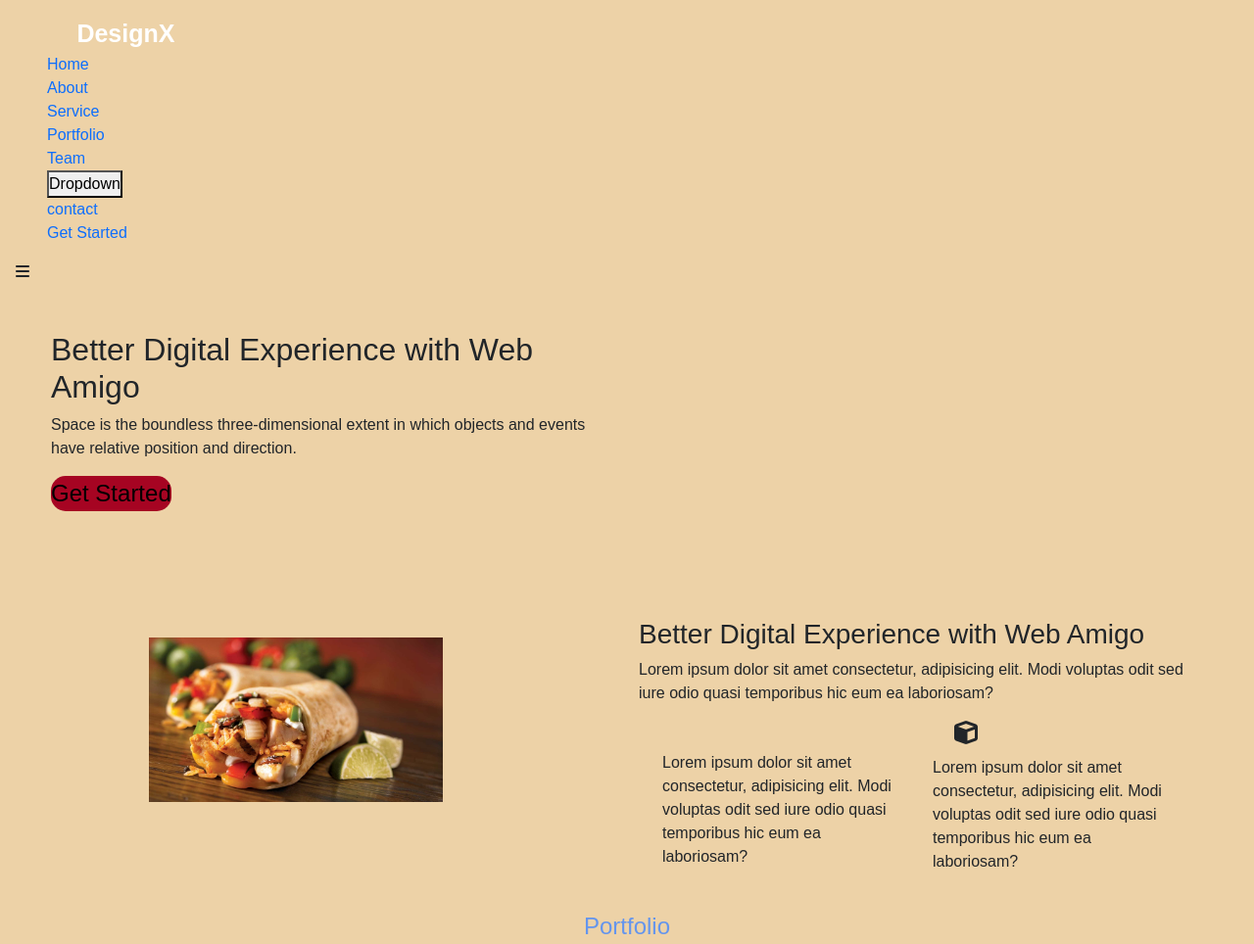
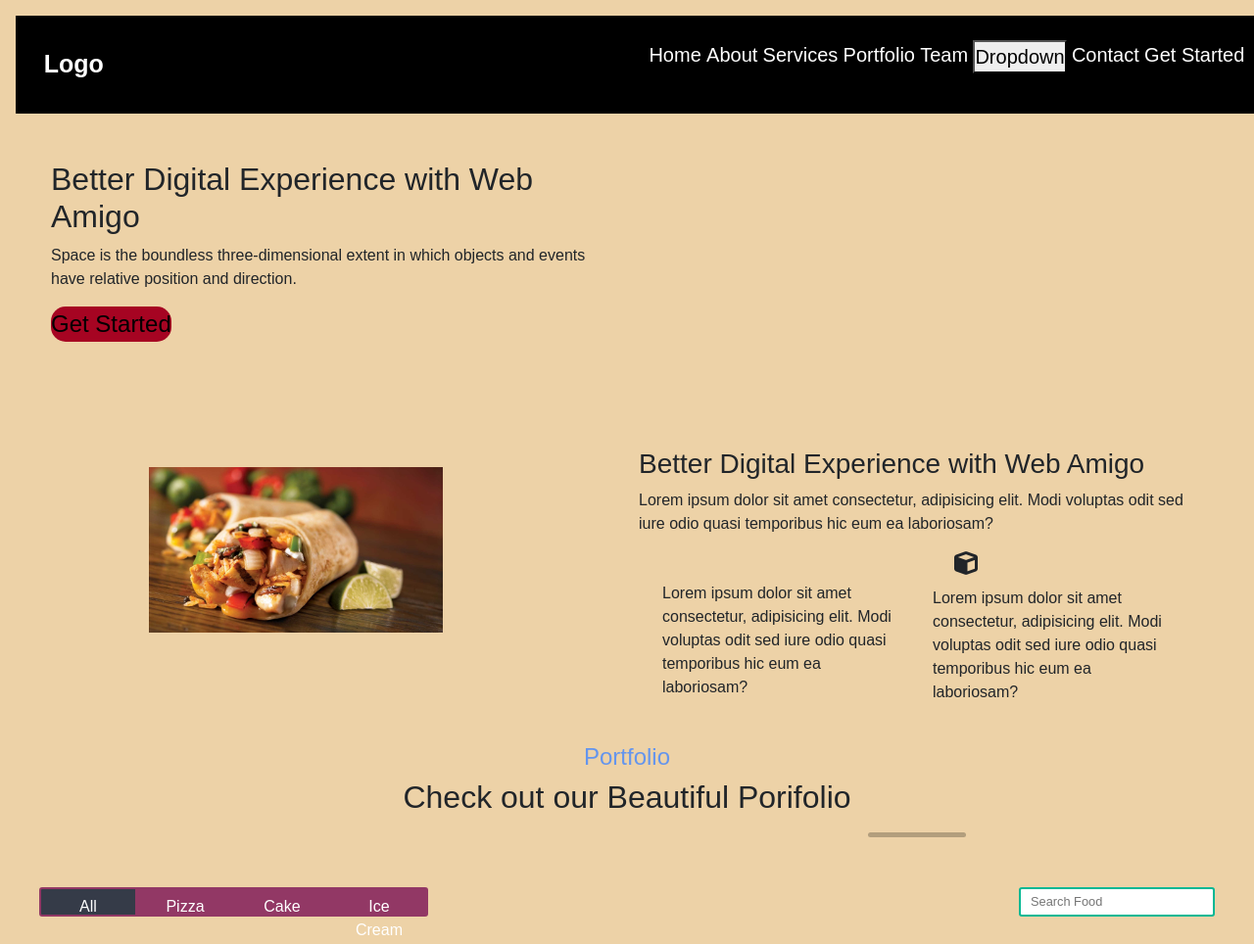
Before and after one commit to rajiranjan/Assignment02, a plain HTML site: page Home.html in a window 1280 px wide. Shown: the top 964 px of the page at 98% size. Drawn offline with Linux system fonts and the light colour scheme.

Commit message:
add new nav bar

```diff
--- a/Home.html
+++ b/Home.html
@@ -10,14 +10,71 @@
     <link rel="stylesheet" href="https://cdnjs.cloudflare.com/ajax/libs/font-awesome/4.7.0/css/font-awesome.min.css">
     <link href="https://fonts.googleapis.com/icon?family=Material+Icons" rel="stylesheet">
 
-    <script src="https://kit.fontawesome.com/aaf7fffdc6.js" crossorigin="anonymous"></script>
+
 </head>
 <body onload="myFunction()">
 <!--navigation bar start here-->
 <section>
-<nav>
-  <label class="logo">DesignX</label>
-  <ul>
+
+<!-- add new nav bar -->
+<nav class="navbar">
+  <div class="logo_header">
+    <a href="#" class="logo">Logo</a>
+    <!-- <button class="navbar_toggle">
+      <i class="fas fa-bars" width="15px"></i>
+    </button> -->
+  </div>
+
+
+  <ul class="main_nav">
+    <li>
+      <a href="#" class="nav_links">Home</a>
+    </li>
+    <li>
+      <a href="#" class="nav_links">About</a>
+    </li>
+    <li>
+      <a href="#" class="nav_links" onclick="openPopup()">Services</a>
+    </li>
+    <li>
+      <a href="#" class="nav_links">Portfolio</a>
+    </li>
+    <li>
+      <a href="#" class="nav_links">Team</a>
+    </li>
+    <li>
+      <div class="dropdown">
+        <button class="dropbtn">Dropdown</button>
+        <div class="dropdown-content">
+        <a href="#">Action</a>
+        <a href="#">Another Action</a>
+        <a href="#">Something else here</a>
+        </div>
+      </div>
+    </li>
+    <li>
+      <a href="#" class="nav_links" onclick="openNew()">Contact</a>
+    </li>
+    <li>
+      <a href="#" class="nav_links">Get Started</a>
+    </li>
+  </ul>
+
+</nav>
+</section>
+
+
+
+
+
+
+
+<!-- end nav bar -->
+
+
+<!-- <nav>
+  <label class="logo" id="myTopnav">DesignX</label>
+  <ul class="icon" onmouseover="myFunction()">
       <li><a href="#">Home</a></li>
       <li><a href="#">About</a></li>
       <li><a href="#" onclick="openPopup()">Service</a></li>
@@ -34,12 +91,12 @@
       </li>
       <li><a href="#">contact</a></li>
       <li><a href="#">Get Started</a></li>
-  </ul>
-  <label id="icon">
+  </ul> -->
+  <!-- <label id="icon">
       <i class="fas fa-bars"></i>
-  </label>
-</nav>
-</section>
+  </label> -->
+<!-- </nav>
+</section> -->
 
 
 
@@ -299,7 +356,7 @@
             <hr class = "hrtag" style="height: 5px; color:black; border-radius: 15px;">
             <!-- head at the section end here -->
             <section class="gallery">
-              <div class="grid-container" style="background-color: #fad2f4;">
+              <div class="grid-container" style="background-color: #edd2a7;">
                 <div><img src="./images/chef1.png" width="300px" height="300px"></div>
                 <div><img src="./images/chef2.jpg" width="300px" height="300px"></div>
                 <div><img src="./images/chef3.jpg" width="300px" height="300px"></div>
@@ -310,7 +367,7 @@
           </section><br>
 
           <section>
-            <div class="grid-containerrs" style="text-align: center; background-color: #f5f3ec;">
+            <div class="grid-containerrs" style="text-align: center; background-color: #edd2a7;">
               <div class="item1" style="background-color: #f5f3ec;"><h4 style="color:cornflowerblue; text-align:center;">Clients</h4>
                 <h2 style="text-align: center;">They trusted us</h2>
                 <hr class = "hrtag" style="height: 5px; color:black; border-radius: 15px;">
@@ -332,7 +389,7 @@
             <section>
 
 
-              <div class="grid-container" style="background-color: #fad2f4;">
+              <div class="grid-container" style="background-color: #edd2a7;">
                 <div class="col bg-dark" style="font-size: 20px; color:white;"><b style="font-size:30px;">Web Amigo</b><br>A108 Adom Street<br>New York, NY 535022<br>United States<br><br><b>Phone:</b>+1 55895548855<br><b>Email:</b>info@example.com</br></div>
                 <div class="col bg-dark" style="font-size: 20px; color:white; text-align: center;"><b style="font-size:30px;">Useful Links</b><br><ul style="text-align: left;"><li>Home</li><li>About Us</li><li>Services</li><li>Terms of service</li><li>Privacy policy</li></ul></div>
                 <div class="col bg-dark" style="font-size: 20px; color:white; text-align: center;"><b style="font-size:30px;">Our Services</b><br><ul style="text-align: left;"><li>Web Design</li><li>Web Development</li><li>Product Management</li><li>Marketing</li><li>Graphic Design</li></ul></div>
@@ -378,7 +435,7 @@
 
 
 
-
+    <script src="https://kit.fontawesome.com/aaf7fffdc6.js" crossorigin="anonymous"></script>
     <script src="Home.js"></script>
     <script src="bootstrap-5.1.3-dist/js/bootstrap.bundle.min.js"></script>
 </body>
```
